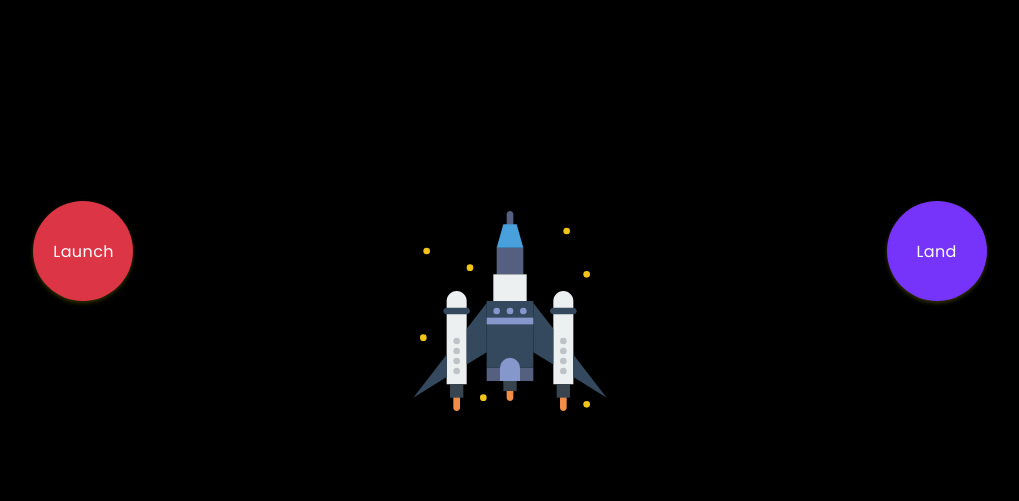
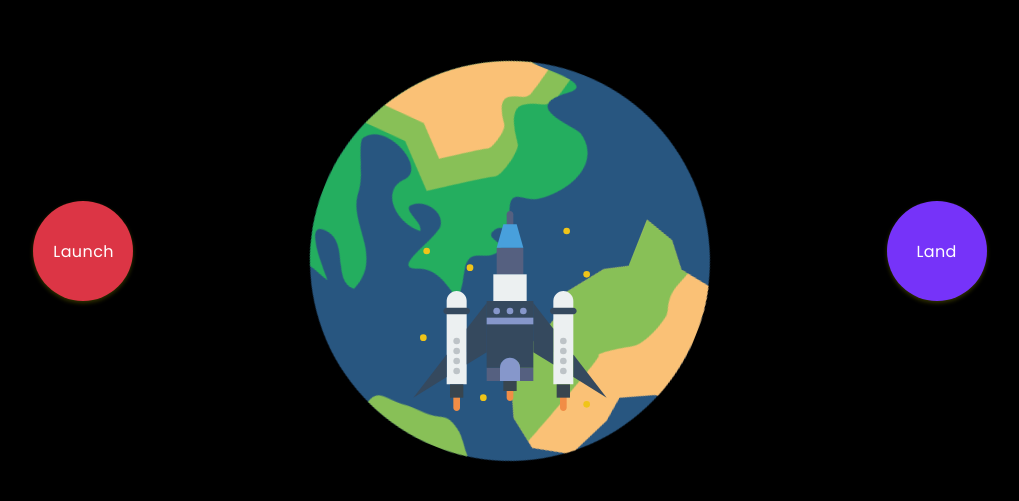
Before and after one commit to spectr-e/react-projects, a React (Vite) app: page / in a window 1280 px wide. Shown: the part 339-840 px from the top of the page, without its empty margins (130-1149 px from the left). Built offline with nearby package versions, Linux system fonts and the light colour scheme.

Commit message:
fix(SpacePenguinApp): Add the Planet component to app

```diff
--- a/src/Projects/20-space-penguin-app/SpacePenguinApp.jsx
+++ b/src/Projects/20-space-penguin-app/SpacePenguinApp.jsx
@@ -1,6 +1,6 @@
 import './Ship.css'
 import { Button, Moon, Planet, SpaceShip, Title } from '../../components'
-import { Ship } from '../../assets'
+import { Earth, Ship } from '../../assets'
 
 const SpacePenguinApp = () => {
   return (
@@ -9,7 +9,7 @@ const SpacePenguinApp = () => {
       <section className='env'>
         <SpaceShip ship={Ship} scale={200} />
         <Moon />
-        <Planet />
+        <Planet planet={Earth} />
       </section>
       <Button text='Land' classes={'btn-primary'} />
     </div>
--- a/src/components/Planet.jsx
+++ b/src/components/Planet.jsx
@@ -1,5 +1,5 @@
-const Planet = () => {
-  return <div>Planet</div>
+const Planet = ({ planet }) => {
+  return <img src={planet} alt='planet' className='planet' />
 }
 
 export default Planet
```
